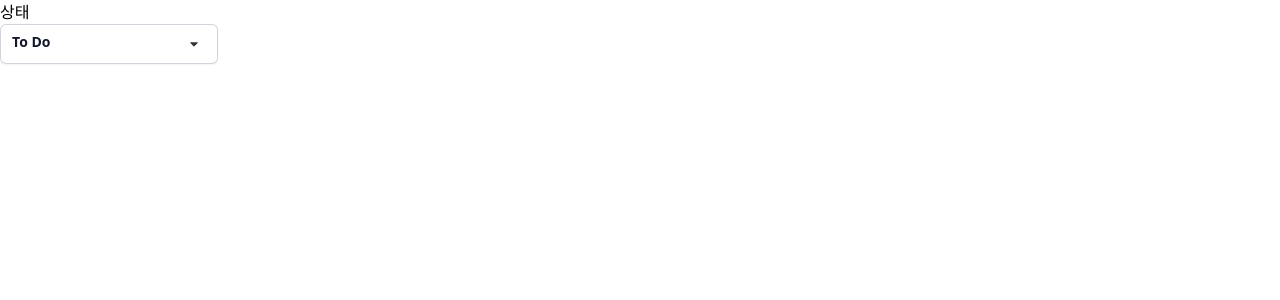
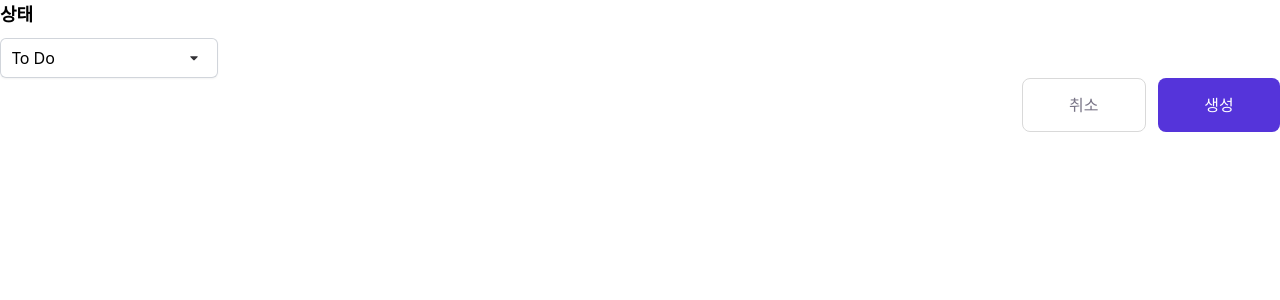
Before and after one commit to Sprint-Part3-Team14/Taskify, a Next.js app: page /modal in a window 1280 px wide. Shown: the top 300 px of the page. Built offline with nearby package versions, Linux system fonts and the light colour scheme.

Commit message:
✨ Feat : create ModalDoubleButton modify ModalDropDown

```diff
--- a/app/modal/page.tsx
+++ b/app/modal/page.tsx
@@ -1,11 +1,13 @@
 'use client';
 
+import ModalDoubleButton from '@/components/Modal/ModalButton';
 import ModalDropdown from '@/components/Modal/input/ModalDropdown';
 
 const modalTest = () => {
   return (
     <>
-      <ModalDropdown />
+      <ModalDropdown title='상태' />
+      <ModalDoubleButton leftButton='취소' rightButton='생성' />
     </>
   );
 };
--- /dev/null
+++ b/components/Modal/ModalButton.tsx
@@ -0,0 +1,17 @@
+const ModalDoubleButton = ({ leftButton, rightButton }: { leftButton: string; rightButton: string }) => {
+  return (
+    <div className='flex gap-3 justify-end'>
+      <button
+        className='font-medium text-tp-gray_900 px-[2.9rem] py-3.5 border border-solid border-tp-gray_700 text-base rounded-lg active:bg-slate-50'
+        type='button'>
+        {leftButton}
+      </button>
+      <button
+        className='font-medium text-white bg-tp-violet_900 px-[2.9rem] py-3.5 text-base rounded-lg active:bg-[#4729c2] '
+        type='button'>
+        {rightButton}
+      </button>
+    </div>
+  );
+};
+export default ModalDoubleButton;
--- a/components/Modal/input/ModalDropdown.tsx
+++ b/components/Modal/input/ModalDropdown.tsx
@@ -8,7 +8,7 @@ const list = ['To Do', 'On Progress', 'Done'];
   /** 담당자 같은 경우는 서버에서 데이터 받아온 걸로 돌리고 */
 }
 
-const ModalDropdown = () => {
+const ModalDropdown = ({ title }: { title: string }) => {
   const [openList, setOpenList] = useState(false);
   const [selectItem, setSelectItem] = useState('To Do');
 
@@ -23,13 +23,13 @@ const ModalDropdown = () => {
 
   return (
     <div className='relative'>
-      <h3>상태</h3>
+      <h3 className='text-lg mb-2.5 font-extrabold'>{title}</h3>
       <button
         onClick={handleOpenDropDown}
         type='button'
-        className='w-[13.6rem] inline-flex justify-between rounded-md bg-white px-3 py-2 text-sm font-semibold text-gray-900 shadow-sm ring-1 ring-inset ring-gray-300 hover:bg-gray-50'>
+        className='w-[13.6rem] inline-flex justify-between rounded-md bg-white px-3 py-2  shadow-sm ring-1 ring-inset ring-gray-300 hover:bg-gray-50'>
         {/** <ProgressChip size="large" title={selectItem}>*/}
-        To Do
+        {selectItem}
         <div className='w-6 h-6 relative'>
           <Image fill src='/icon/arrow_drop_down.svg' alt='상태 선택' />
         </div>
```
